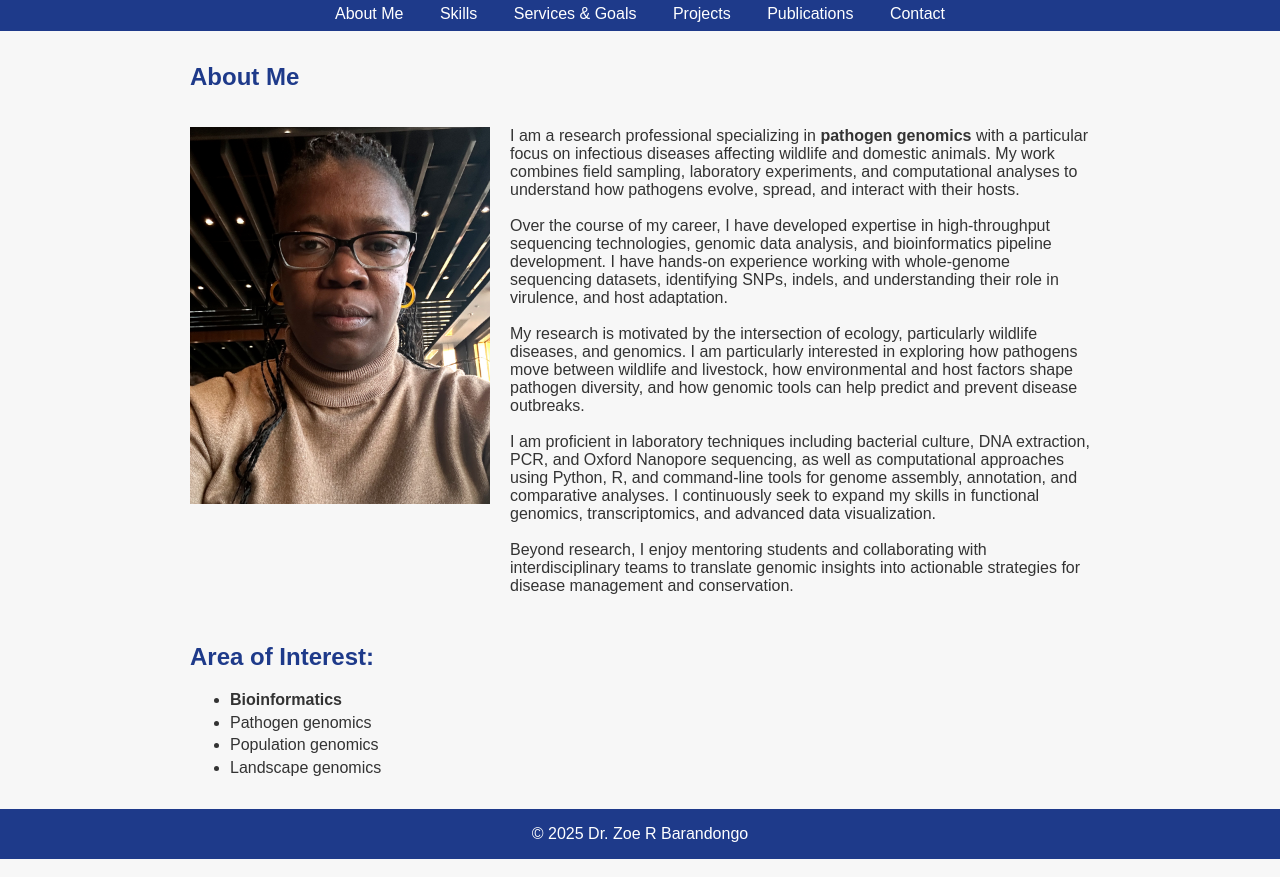
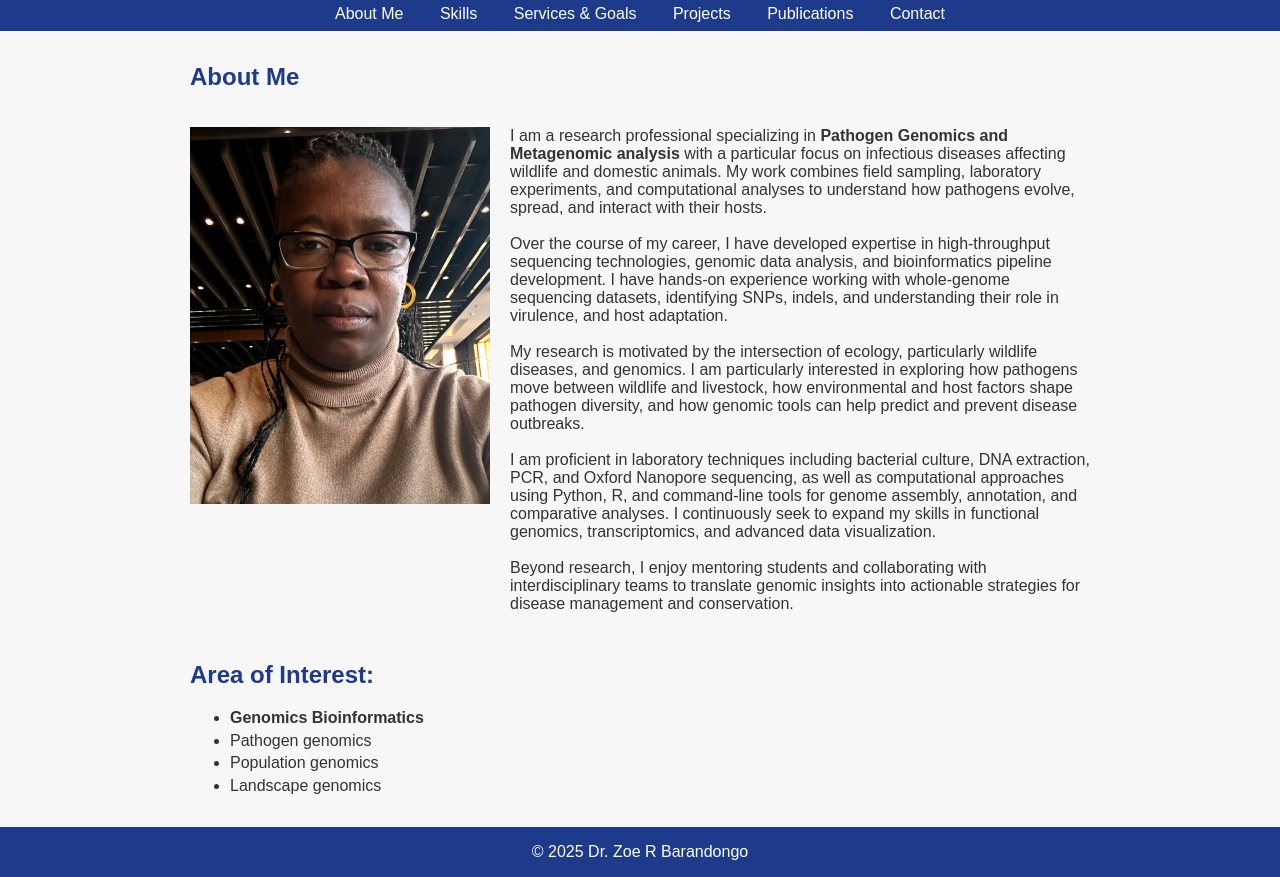
Before and after one commit to zbarandongo/zbarandongo.github.io, a plain HTML site: page index.html in a window 1280 px wide. Shown: the part 348-1225 px from the top of the page. Drawn offline with Linux system fonts and the light colour scheme.

Commit message:
Update index.html

```diff
--- a/index.html
+++ b/index.html
@@ -46,7 +46,7 @@ li { margin-bottom:0.3rem; }
     <div style="display:flex; align-items:flex-start; gap:20px;">
       <img src="images/image1.jpg" alt="Dr. Zoe R Barandongo" style="width:300px; height:auto; display:block; margin:1rem 0;">
       <p>
-        I am a research professional specializing in <strong>pathogen genomics</strong> with a particular focus on infectious diseases affecting wildlife and domestic animals. My work combines field sampling, laboratory experiments, and computational analyses to understand how pathogens evolve, spread, and interact with their hosts.
+        I am a research professional specializing in <strong>Pathogen Genomics and Metagenomic analysis</strong> with a particular focus on infectious diseases affecting wildlife and domestic animals. My work combines field sampling, laboratory experiments, and computational analyses to understand how pathogens evolve, spread, and interact with their hosts.
         <br><br>
         Over the course of my career, I have developed expertise in high-throughput sequencing technologies, genomic data analysis, and bioinformatics pipeline development. I have hands-on experience working with whole-genome sequencing datasets, identifying SNPs, indels, and understanding their role in virulence, and host adaptation.
         <br><br>
@@ -60,7 +60,7 @@ li { margin-bottom:0.3rem; }
 
     <h2>Area of Interest:</h2>
     <ul>
-      <li><strong>Bioinformatics</strong></li>
+      <li><strong>Genomics Bioinformatics</strong></li>
       <li>Pathogen genomics</li>
       <li>Population genomics</li>
       <li>Landscape genomics</li>
@@ -108,7 +108,7 @@ li { margin-bottom:0.3rem; }
 <section id="services">
   <h2>Services</h2>
   <p>
-    As a freelance <strong>Bioinformatics and Genomics Specialist</strong>, I provide tailored services to researchers, academic institutions, and industry partners in pathogen genomics and related fields. My offerings support projects from experimental design through data analysis and interpretation, helping clients leverage genomic insights effectively.
+    As a freelance <strong>Genomics Bioinformatics Specialist</strong>, I provide tailored services to researchers, academic institutions, and industry partners in pathogen genomics and related fields. My offerings support projects from experimental design through data analysis and interpretation, helping clients leverage genomic insights effectively.
   </p>
 
   <ul>
```
